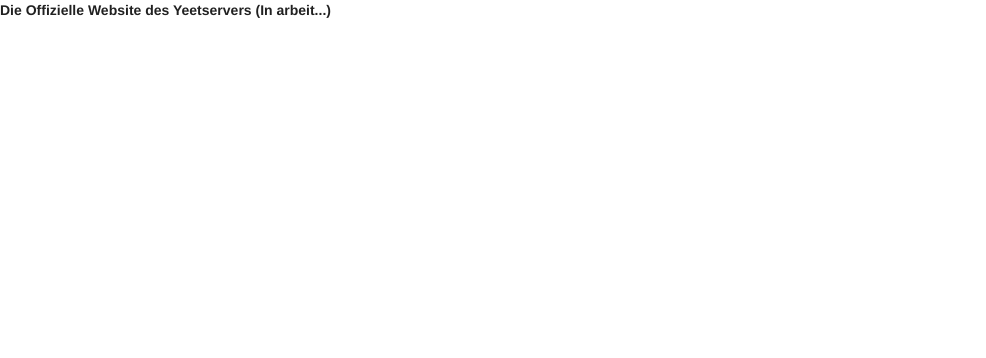
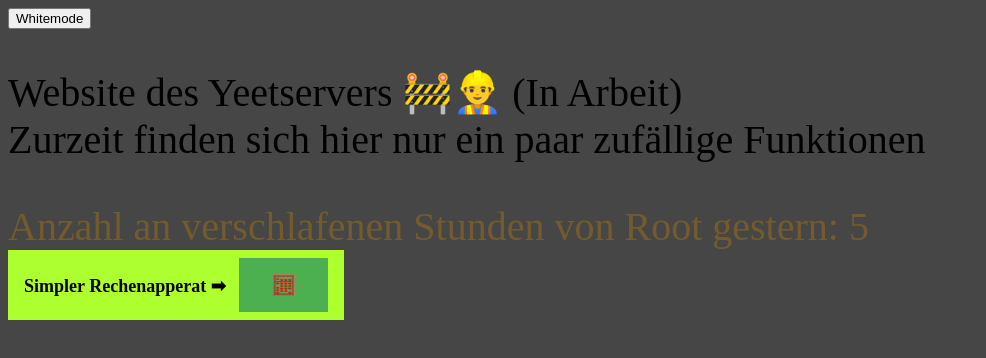
Before and after one commit to oldyeetserver/oldyeetserver.github.io, a plain HTML site: page index.html in a window 1280 px wide. Shown: the whole page, without its empty margins (0-986 px from the left). Drawn offline with nearby package versions, Linux system fonts and the light colour scheme.

Commit message:
Version 0.0.1
Added:
- styles
- icon
- experimental features

```diff
--- a/index.html
+++ b/index.html
@@ -1,12 +1,95 @@
 <!DOCTYPE html>
+<html lang="de">
 <head>
     <link rel="stylesheet" href="https://fonts.googleapis.com/icon?family=Material+Icons">
-    <link rel="stylesheet" href="https://code.getmdl.io/1.3.0/material.indigo-blue.min.css" />
+    <link rel="shortcut icon" type="image/x-icon" href="./images/index-icon.png"/>
+    <link rel="stylesheet" href="./style/index.css">
     <script defer src="https://code.getmdl.io/1.3.0/material.min.js"></script>
     <title>Yeetserver</title>
 </head>
+<style>
+    :root {
+        --darkmode: rgb(70, 70, 70);
+        --whitemode: rgb(255, 255, 255);
+        --bg: var(--darkmode);
+    }
+    body {
+        background-color: var(--bg);
+    }
+</style>
 <body>
 
-<b>Die Offizielle Website des Yeetservers (In arbeit...)</b>
+<div class="appearance">
+    <button name="appearance" id="appearancebutton" onclick="appearanceButton()">Whitemode</button>
+    <script>
+    function changeAppearance(appearance) {
+        if (appearance == 1) {
+        document.documentElement.style
+        .setProperty('--bg', 'var(--whitemode)');}
+        else {
+        document.documentElement.style
+        .setProperty('--bg', 'var(--darkmode)');}
+    }
 
+
+    function appearanceButton(){
+    const el = document.getElementById("appearancebutton");
+    if (el.firstChild.data == "Darkmode")
+    {
+        el.firstChild.data = "Whitemode";
+        changeAppearance(0)
+    }
+    else
+    {
+        el.firstChild.data = "Darkmode";
+        changeAppearance(1)
+    }
+}
+    </script>
+</div>
+
+<div class="message">
+    <P>Website des Yeetservers 🚧👷‍♂️ (In Arbeit)
+    <br>Zurzeit finden sich hier nur ein paar zufällige Funktionen</p>
+    <label id="rndNum" class="rnd"></label>
+    <script>
+    const myArray = [
+    "gegessenen Bananen von Thompson in den letzen 5 Minuten",
+    "aktuell aktiven Bussen im Yeetserver",
+    "Bloons Spielstunden von Juls gestern",
+    "Affen an deinem Fenster",
+    "verschlafenen Stunden von Root gestern"
+    ];
+    var randomItem = myArray[Math.floor(Math.random()*myArray.length)];
+        document.getElementById('rndNum').innerHTML = `Anzahl an ${randomItem}: ${Math.round(Math.random()*10)}`;
+    </script>
+</div>
+<div class="calcClass">
+    <b>Simpler Rechenapperat ➡ &nbsp; </b>
+    <button name="calcButton" onclick="calculator()" class="calcButtonClass">🧮</button>
+    <script>
+        function calculator() {
+            var calculation = prompt("Rechnung eingeben")
+            try {
+                if (calculation.includes(",")) {
+                    var calculation = calculation.replace(",", ".")
+                }
+                const result = eval(calculation)
+                if (result === undefined || result === null) {
+                } else {
+                if (!result % 1 != 0) {
+                    alert(`Genaues Ergebnis: ${result}`)
+                } else {
+                    alert(`Genaues Ergebnis: ${result} \nGerundetes Ergebnis: ${Math.round(result)}`)
+                }}
+            }
+            catch {
+                alert(`Ungültige Rechnung: ${calculation}`)
+            }
+
+
+        }
+    </script>
+</div>
+</html>
 </body>
--- /dev/null
+++ b/style/index.css
@@ -0,0 +1,30 @@
+.vars {
+    --font: Arial, Helvetica, sans-serif;
+    --bg: rgb(70, 70, 70);
+}
+
+.message {
+    font-family: --font;
+    top: 10vh;
+    font-size: 40px;
+}
+
+.calcClass {
+    background-color: greenyellow;
+    display: inline-table;
+    padding: 8px 16px;
+    font-size: large;
+}
+
+.calcButtonClass {
+    background-color: #4CAF50; /* Green */
+    border: none;
+    color: white;
+    padding: 15px 32px;
+    display: inline-block;
+    font-size: 20px;
+  }
+
+.rnd {
+    color: rgba(199, 129, 0, 0.356);
+}
```
Also changed, not shown: images/index-icon.png (added).
